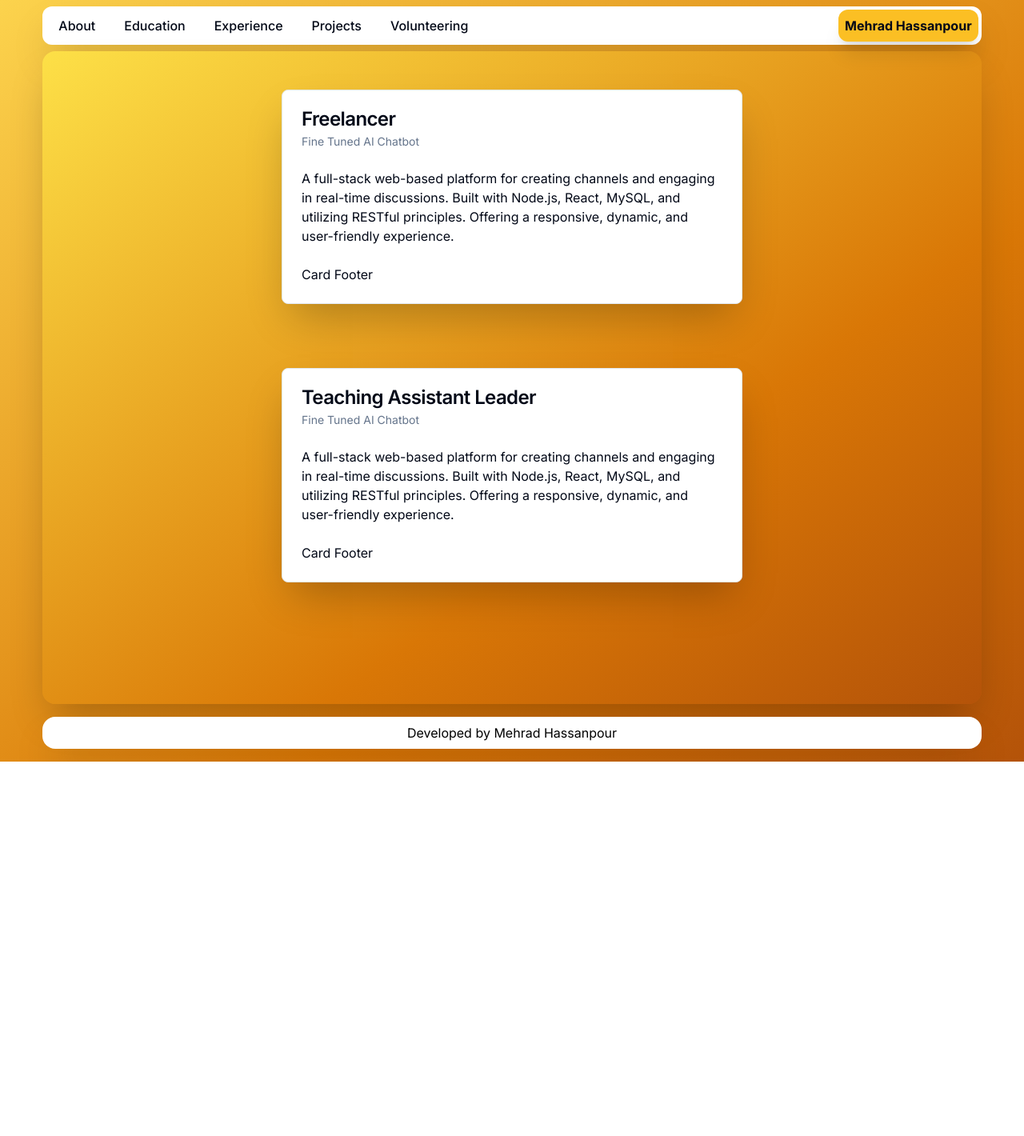
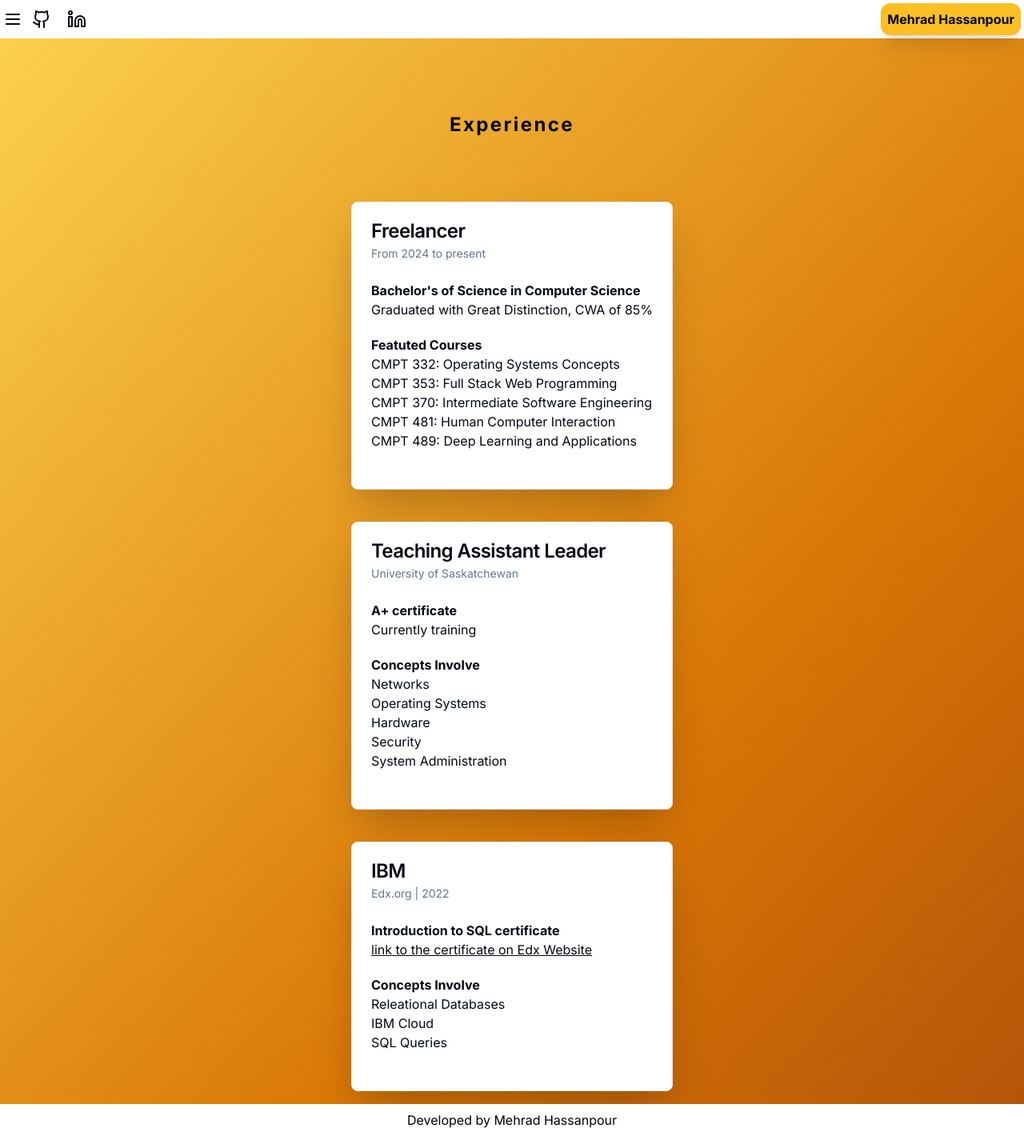
Before and after one commit to mehradhpr/mehradhpr.github.io, a Next.js app in the folder portfolio/: page /experience in a window 1280 px wide. Shown: the whole page at 80% size. Before the commit the page ends 952 px from the top, so only its background shows below. Built offline with nearby package versions, Linux system fonts and the light colour scheme.

Commit message:
refactored the project for the mobile version

```diff
--- a/portfolio/src/app/education/page.tsx
+++ b/portfolio/src/app/education/page.tsx
@@ -1,7 +1,84 @@
+import {
+  Card,
+  CardContent,
+  CardDescription,
+  CardFooter,
+  CardHeader,
+  CardTitle,
+} from "@/components/ui/card";
 import React from "react";
 
 const Education = () => {
-  return <div>Education</div>;
+  return (
+    <div className="w-screen min-h-screen overflow-hidden flex flex-col items-center p-4">
+      <section className="p-20">
+        <h1 className="text-2xl font-bold tracking-widest">Education</h1>
+      </section>
+      <section className="flex flex-col gap-10">
+        <Card>
+          <CardHeader>
+            <CardTitle>University of Saskatchewan</CardTitle>
+            <CardDescription>Saskatoon, Saskatchewan | From 2020 to 2024</CardDescription>
+          </CardHeader>
+          <CardContent>
+            <div className="font-bold appear-on">
+              Bachelor&apos;s of Science in Computer Science
+            </div>
+            <div>Graduated with Great Distinction, CWA of 85%</div>
+            <div className="pt-5">
+              <p className="font-bold">Featuted Courses</p>
+              <p>CMPT 332: Operating Systems Concepts</p>
+              <p>CMPT 353: Full Stack Web Programming</p>
+              <p>CMPT 370: Intermediate Software Engineering</p>
+              <p>CMPT 481: Human Computer Interaction</p>
+              <p>CMPT 489: Deep Learning and Applications</p>
+            </div>
+          </CardContent>
+          <CardFooter></CardFooter>
+        </Card>
+
+        <Card>
+          <CardHeader>
+            <CardTitle>COMPTIA</CardTitle>
+            <CardDescription>Online | From 2024 to present</CardDescription>
+          </CardHeader>
+          <CardContent>
+            <div className="font-bold appear-on">A+ certificate</div>
+            <div>urrently training</div>
+            <div className="pt-5">
+              <p className="font-bold">Concepts Involve</p>
+              <p>Networks</p>
+              <p>Operating Systems</p>
+              <p>Hardware</p>
+              <p>Security</p>
+              <p>System Administration</p>
+            </div>
+          </CardContent>
+          <CardFooter></CardFooter>
+        </Card>
+
+        <Card>
+          <CardHeader>
+            <CardTitle>IBM</CardTitle>
+            <CardDescription>Edx.org | 2022</CardDescription>
+          </CardHeader>
+          <CardContent>
+            <div className="font-bold appear-on">Introduction to SQL certificate</div>
+            <a href="https://courses.edx.org/certificates/1879195bf01f4d99bc58b3b72ed2ead7">
+              <div className="underline">link to the certificate on Edx Website</div>
+            </a>
+            <div className="pt-5">
+              <p className="font-bold">Concepts Involve</p>
+              <p>Releational Databases</p>
+              <p>IBM Cloud</p>
+              <p>SQL Queries</p>
+            </div>
+          </CardContent>
+          <CardFooter></CardFooter>
+        </Card>
+      </section>
+    </div>
+  );
 };
 
 export default Education;
--- a/portfolio/src/app/experience/page.tsx
+++ b/portfolio/src/app/experience/page.tsx
@@ -11,44 +11,73 @@ import {
 
 const Experience = () => {
   return (
-    <div className="w-11/12 flex justify-center py-2 shadow-2xl bg-gradient-to-br from-yellow-300 via-amber-600 via-65% to-amber-700 rounded-2xl mx-auto">
-      <div className="flex justify-center min-h-screen p-10">
-        <div className="flex flex-col gap-20">
-          <Card className="size-fit max-w-xl">
+    <div className="w-screen min-h-screen overflow-hidden flex flex-col items-center p-4">
+      <section className="p-20">
+        <h1 className="text-2xl font-bold tracking-widest">Experience</h1>
+      </section>
+      <section className="flex flex-col gap-10">
+        <Card>
           <CardHeader>
             <CardTitle>Freelancer</CardTitle>
-              <CardDescription>Fine Tuned AI Chatbot</CardDescription>
+            <CardDescription>From 2024 to present</CardDescription>
           </CardHeader>
           <CardContent>
-              <p>
-                A full-stack web-based platform for creating channels and engaging in real-time
-                discussions. Built with Node.js, React, MySQL, and utilizing RESTful principles.
-                Offering a responsive, dynamic, and user-friendly experience.
-              </p>
+            <div className="font-bold appear-on">
+              Bachelor&apos;s of Science in Computer Science
+            </div>
+            <div>Graduated with Great Distinction, CWA of 85%</div>
+            <div className="pt-5">
+              <p className="font-bold">Featuted Courses</p>
+              <p>CMPT 332: Operating Systems Concepts</p>
+              <p>CMPT 353: Full Stack Web Programming</p>
+              <p>CMPT 370: Intermediate Software Engineering</p>
+              <p>CMPT 481: Human Computer Interaction</p>
+              <p>CMPT 489: Deep Learning and Applications</p>
+            </div>
           </CardContent>
-            <CardFooter>
-              <p>Card Footer</p>
-            </CardFooter>
+          <CardFooter></CardFooter>
         </Card>
 
-          <Card className="size-fit max-w-xl">
+        <Card>
           <CardHeader>
             <CardTitle>Teaching Assistant Leader</CardTitle>
-              <CardDescription>Fine Tuned AI Chatbot</CardDescription>
+            <CardDescription>University of Saskatchewan</CardDescription>
           </CardHeader>
           <CardContent>
-              <p>
-                A full-stack web-based platform for creating channels and engaging in real-time
-                discussions. Built with Node.js, React, MySQL, and utilizing RESTful principles.
-                Offering a responsive, dynamic, and user-friendly experience.
-              </p>
+            <div className="font-bold appear-on">A+ certificate</div>
+            <div>Currently training</div>
+            <div className="pt-5">
+              <p className="font-bold">Concepts Involve</p>
+              <p>Networks</p>
+              <p>Operating Systems</p>
+              <p>Hardware</p>
+              <p>Security</p>
+              <p>System Administration</p>
+            </div>
           </CardContent>
-            <CardFooter>
-              <p>Card Footer</p>
-            </CardFooter>
+          <CardFooter></CardFooter>
         </Card>
+
+        <Card>
+          <CardHeader>
+            <CardTitle>IBM</CardTitle>
+            <CardDescription>Edx.org | 2022</CardDescription>
+          </CardHeader>
+          <CardContent>
+            <div className="font-bold appear-on">Introduction to SQL certificate</div>
+            <a href="https://courses.edx.org/certificates/1879195bf01f4d99bc58b3b72ed2ead7">
+              <div className="underline">link to the certificate on Edx Website</div>
+            </a>
+            <div className="pt-5">
+              <p className="font-bold">Concepts Involve</p>
+              <p>Releational Databases</p>
+              <p>IBM Cloud</p>
+              <p>SQL Queries</p>
             </div>
-      </div>
+          </CardContent>
+          <CardFooter></CardFooter>
+        </Card>
+      </section>
     </div>
   );
 };
--- a/portfolio/src/app/page.tsx
+++ b/portfolio/src/app/page.tsx
@@ -11,7 +11,7 @@ export default function Home() {
 
   if (screenSize === "mobile") {
     return (
-      <Card className="flex flex-col items-center h-screen shadow-lg bg-card rounded-none mx-auto mt-10 z-100 overflow-hidden">
+      <Card className="flex flex-col items-center border-none h-screen w-screen bg-card rounded-none mx-auto overflow-hidden">
         <div>
           <ParticleImageComponent />
         </div>
--- a/portfolio/src/app/projects/page.tsx
+++ b/portfolio/src/app/projects/page.tsx
@@ -13,14 +13,16 @@ import { Github } from "lucide-react";
 
 const Projects = () => {
   return (
-    <div className="w-11/12 flex justify-center py-2 shadow-2xl bg-gradient-to-br from-yellow-300 via-amber-600 via-65% to-amber-700 rounded-2xl mx-auto">
-      <div className="flex justify-center items-center min-h-screen p-10">
-        <div className="grid grid-cols-2 gap-20">
+    <div className="w-screen min-h-screen overflow-hidden flex flex-col items-center p-4">
+      <section className="p-20">
+        <h1 className="text-2xl font-bold tracking-widest">Projects</h1>
+      </section>
+      <section className="flex flex-col gap-10">
         <Card className="size-fit max-w-xl">
           <CardHeader className="flex flex-row">
             <div>
               <CardTitle>SaskAI</CardTitle>
-                <CardDescription>Fine Tuned Web AI Chatbot</CardDescription>
+              <CardDescription>Fine Tuned Web AI Chatbot for Usask</CardDescription>
             </div>
             <div className="ml-auto">
               <Github />
@@ -42,7 +44,7 @@ const Projects = () => {
           <CardHeader className="flex flex-row">
             <div>
               <CardTitle>Gate Keeper</CardTitle>
-                <CardDescription>Fine Tuned AI Chatbot</CardDescription>
+              <CardDescription>Web Authentication Solution</CardDescription>
             </div>
             <div className="ml-auto">
               <Github />
@@ -64,7 +66,7 @@ const Projects = () => {
           <CardHeader className="flex flex-row">
             <div>
               <CardTitle>Menu Search Optimization</CardTitle>
-                <CardDescription>Fine Tuned AI Chatbot</CardDescription>
+              <CardDescription>UX/UI Survay Research</CardDescription>
             </div>
             <div className="ml-auto">
               <Github />
@@ -86,7 +88,7 @@ const Projects = () => {
           <CardHeader className="flex flex-row">
             <div>
               <CardTitle>Chat Cafe</CardTitle>
-                <CardDescription>Fine Tuned AI Chatbot</CardDescription>
+              <CardDescription>Channel-based chat website</CardDescription>
             </div>
             <div className="ml-auto">
               <Github />
@@ -108,7 +110,7 @@ const Projects = () => {
           <CardHeader className="flex flex-row">
             <div>
               <CardTitle>Morax Calendar</CardTitle>
-                <CardDescription>Fine Tuned AI Chatbot</CardDescription>
+              <CardDescription>Planner and Productivity</CardDescription>
             </div>
             <div className="ml-auto">
               <Github />
@@ -116,18 +118,17 @@ const Projects = () => {
           </CardHeader>
           <CardContent>
             <p>
-                A Desktop application for schedulling, setting up meetings and tracking
-                productivity. Programmed with Java, leveraging Object Orineted ideas and
-                Model-View-Controller architecture Crafted through the implementation of agile
-                methodologies and fostered by seamless team collaboration.
+              A Desktop application for schedulling, setting up meetings and tracking productivity.
+              Programmed with Java, leveraging Object Orineted ideas and Model-View-Controller
+              architecture Crafted through the implementation of agile methodologies and fostered by
+              seamless team collaboration.
             </p>
           </CardContent>
           <CardFooter>
             <p>Card Footer</p>
           </CardFooter>
         </Card>
-        </div>
-      </div>
+      </section>
     </div>
   );
 };
--- a/portfolio/src/components/ui/custom/about.tsx
+++ b/portfolio/src/components/ui/custom/about.tsx
@@ -10,8 +10,10 @@ const About = () => {
   const screenSize = useScreenSize();
 
   if (screenSize === "mobile") {
+    console.log("yeah");
     return (
-      <div className="flex flex-col items-start text-left text-black border-none">
+      <div>
+        <div className="flex flex-col items-start justify-start text-left text-black border-none max-w-80 overflow-hidden w-screen">
           <TypeAnimation
             sequence={[
               "Hey, I am",
@@ -23,16 +25,15 @@ const About = () => {
             cursor={false}
             repeat={0}
             style={{
-            width: 200,
+              width: 320,
               color: textColor,
-            fontSize: "1.2em",
-            whiteSpace: "pre-line",
+              fontSize: "1.5em",
             }}
           />
 
           <TypeAnimation
             sequence={[
-            2000,
+              1500,
               "Mehrad Hassanpour",
               () => {
                 console.log("Sequence completed");
@@ -42,10 +43,9 @@ const About = () => {
             cursor={false}
             repeat={0}
             style={{
-            width: 350,
+              width: 320,
               color: textColor,
               fontSize: "2em",
-            whiteSpace: "pre-line",
             }}
           />
 
@@ -62,13 +62,11 @@ const About = () => {
                 console.log("Sequence completed");
               },
             ]}
-          wrapper="span"
             cursor={true}
             repeat={Infinity}
             style={{
-            width: 350,
+              width: 320,
               color: textColor,
-            whiteSpace: "pre-line",
               fontSize: "1.6em",
               display: "inline-block",
               fontWeight: "bold",
@@ -76,8 +74,12 @@ const About = () => {
             }}
           />
         </div>
+        <div className="bg-black h-12"></div>
+      </div>
     );
   } else {
+    console.log("no");
+
     return (
       <div className="flex flex-col items-start text-left text-black border-none">
         <TypeAnimation
@@ -93,7 +95,7 @@ const About = () => {
           style={{
             width: 200,
             color: textColor,
-            fontSize: "1.8em",
+            fontSize: "2em",
             whiteSpace: "pre-line",
           }}
         />
--- a/portfolio/src/components/ui/custom/image-particles.tsx
+++ b/portfolio/src/components/ui/custom/image-particles.tsx
@@ -45,7 +45,7 @@ export default function ParticleImageComponent() {
         src="/side.png"
         scale={props.scale}
         entropy={20}
-        maxParticles={10000}
+        maxParticles={1000}
         backgroundColor="inheret"
         creationDuration={1000}
         particleOptions={particleOptions}
--- a/portfolio/src/components/ui/custom/nav-bar.tsx
+++ b/portfolio/src/components/ui/custom/nav-bar.tsx
@@ -15,7 +15,7 @@ import {
 
 import useScreenSize from "@/hooks/useScreenSize";
 
-import { GithubIcon, Linkedin, Menu } from "lucide-react";
+import { GithubIcon, Linkedin, Menu, Rows3 } from "lucide-react";
 
 import { navigationMenuTriggerStyle } from "@/components/ui/navigation-menu";
 
@@ -33,66 +33,53 @@ export const NavBar = () => {
 
   if (screenSize === "mobile") {
     return (
+      <div>
         <div className="fixed top-0 w-screen bg-white flex justify-between items-center p-1 z-20">
           <div className="flex items-center gap-1">
+            {mobileNavOpen ? (
+              <Rows3 onClick={mobileNavToggle} />
+            ) : (
               <Menu onClick={mobileNavToggle} />
+            )}
 
             <Link href="https://github.com/mehradhpr">
-            <GithubIcon className="transition-colors hover:bg-accent/50 p-2 size-10 rounded-md" />
+              <GithubIcon className="transition-colors p-2 size-10 rounded-md" />
             </Link>
 
             <Link href="https://www.linkedin.com/in/mehradhassanp/">
-            <Linkedin className="transition-colors hover:bg-accent/50 p-2 size-10 rounded-md" />
+              <Linkedin className="transition-colors p-2 size-10 rounded-md" />
             </Link>
           </div>
 
           <div className="flex-grow flex justify-end">
-          <div className="p-2 text-md font-bold text-card-foreground bg-primary rounded-xl shadow-xl min-h-fit min-w-fit">
+            <div className="p-2 text-md font-bold text-card-foreground bg-primary rounded-xl shadow-xl min-h-fit min-w-fit z-50">
               Mehrad Hassanpour
             </div>
           </div>
 
           {mobileNavOpen && (
-          <div className="absolute top-12 right-0 w-full bg-white z-10">
+            <div className="absolute top-11 right-0 w-full bg-white z-40 shadow-xl">
               <div className="flex flex-col p-2">
-              <Link
-                href="/"
-                className="p-2 hover:bg-accent/50 rounded-md"
-                onClick={handleLinkClick}
-              >
+                <Link href="/" className="p-2 rounded-md" onClick={handleLinkClick}>
                   About
                 </Link>
-              <Link
-                href="/education"
-                className="p-2 hover:bg-accent/50 rounded-md"
-                onClick={handleLinkClick}
-              >
+                <Link href="/education" className="p-2 rounded-md" onClick={handleLinkClick}>
                   Education
                 </Link>
-              <Link
-                href="/experience"
-                className="p-2 hover:bg-accent/50 rounded-md"
-                onClick={handleLinkClick}
-              >
+                <Link href="/experience" className="p-2 rounded-md" onClick={handleLinkClick}>
                   Experience
                 </Link>
-              <Link
-                href="/projects"
-                className="p-2 hover:bg-accent/50 rounded-md"
-                onClick={handleLinkClick}
-              >
+                <Link href="/projects" className="p-2 rounded-md" onClick={handleLinkClick}>
                   Projects
                 </Link>
-              <Link
-                href="/volunteering"
-                className="p-2 hover:bg-accent/50 rounded-md"
-                onClick={handleLinkClick}
-              >
+                <Link href="/volunteering" className="p-2 rounded-md" onClick={handleLinkClick}>
                   Volunteering
                 </Link>
               </div>
             </div>
           )}
+        </div>
+        <div className="h-11 bg-white"></div>
       </div>
     );
   } else {
--- a/portfolio/src/hooks/useScreenSize.tsx
+++ b/portfolio/src/hooks/useScreenSize.tsx
@@ -1,3 +1,5 @@
+"use client";
+
 import { useState, useEffect } from "react";
 
 const useScreenSize = () => {
@@ -5,26 +7,14 @@ const useScreenSize = () => {
   const [isClient, setIsClient] = useState(false);
 
   useEffect(() => {
-    setIsClient(true);
     const handleResize = () => {
       setIsMobile(window.innerWidth < 768);
     };
 
-    if (isClient) {
-      handleResize();
-      window.addEventListener("resize", handleResize);
-    }
-
     return () => {
-      if (isClient) {
-        window.removeEventListener("resize", handleResize);
-      }
+      window.removeEventListener("resize", handleResize);
     };
-  }, [isClient]);
-
-  if (!isClient) {
-    return "desktop"; // Default to desktop on the server
-  }
+  });
 
   return isMobile ? "mobile" : "desktop";
 };
```
Lines whose indentation alone changed are shown as unchanged.
